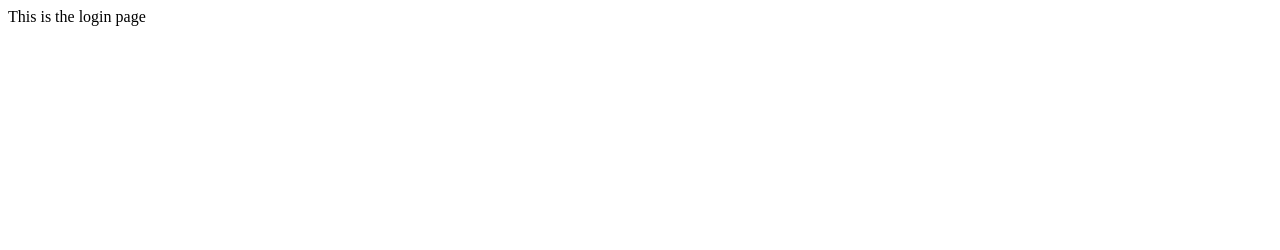
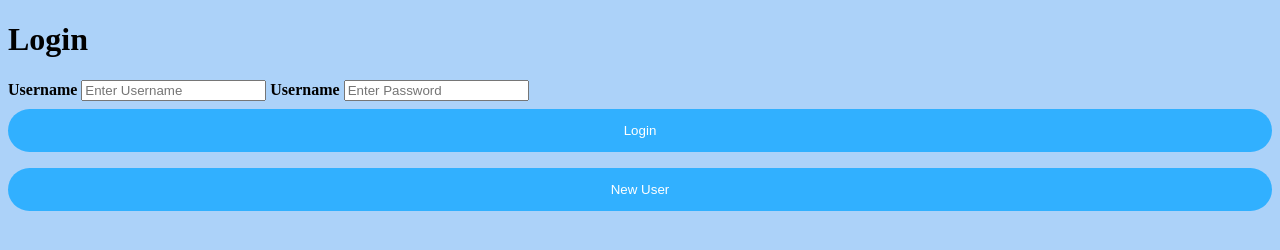
Before and after one commit to tergav17/NodePhotoGallery, a website: page html/login.html in a window 1280 px wide. Drawn offline with Linux system fonts and the light colour scheme.

Commit message:
Start to the login page

```diff
--- a/html/login.html
+++ b/html/login.html
@@ -1,8 +1,77 @@
+<!DOCTYPE html>
 <html>
-    <head>
-        <title>Photo Gallery 317</title>
-    </head>
-    <body>
-        <h>This is the login page</h>
-    </body>
+
+<head>
+    <title>Photo Gallery 317</title>
+    <style>
+        button {
+            position: relative;
+            background-color: #31b0ff;
+            color: rgb(255, 255, 255);
+            padding: 14px 20px;
+            margin: 8px 0;
+            border: none;
+            border-radius: 40px;
+            cursor: pointer;
+            width: 100%;
+            transition: 0.08s ease-in;
+            -o-transition: 0.08s ease-in;
+            -ms-transition: 0.08s ease-in;
+            -moz-transition: 0.08s ease-in;
+            -webkit-transition: 0.08s ease-in;
+        }
+
+        button:hover {
+            color: rgb(13, 126, 255)
+        }
+
+        button:before {
+            content: "";
+            position: absolute;
+            background: #31b0ff;
+            opacity: 0;
+            border-radius: 40px;
+            bottom: 0;
+            left: 0;
+            right: 0;
+            top: 100%;
+            z-index: -1;
+            -webkit-transition: top 0.09s ease-in;
+        }
+
+        button:hover:before {
+            top: 0;
+            opacity: 1;
+        }
+
+        button:hover {
+            opacity: .8;
+        }
+    </style>
+</head>
+
+<body style="background-color: rgb(172, 210, 249);">
+
+    <h1 style="color:black">Login</h1>
+
+    <label for="uname"><b style="color:black">Username</b></label>
+    <input id="usName" type="text" placeholder="Enter Username" name="uname" required>
+
+    <label for="upass"><b style="color:black">Username</b></label>
+    <input id="uPass" type="text" placeholder="Enter Password" name="upass" required>
+
+    <!-- <label for="psw"><b style="color:black">Password</b></label> -->
+    <!-- <input type="password" placeholder="Enter Password" name="psw" required> -->
+
+    <form action="index.html">
+        <button type="submit" class="loginBtn">Login</button>
+    </form>
+    <form action="index.html">
+        <button type="submit" class="newUser">New User</button>
+    </form>
+
+
+
+</body>
+
 </html>
```
